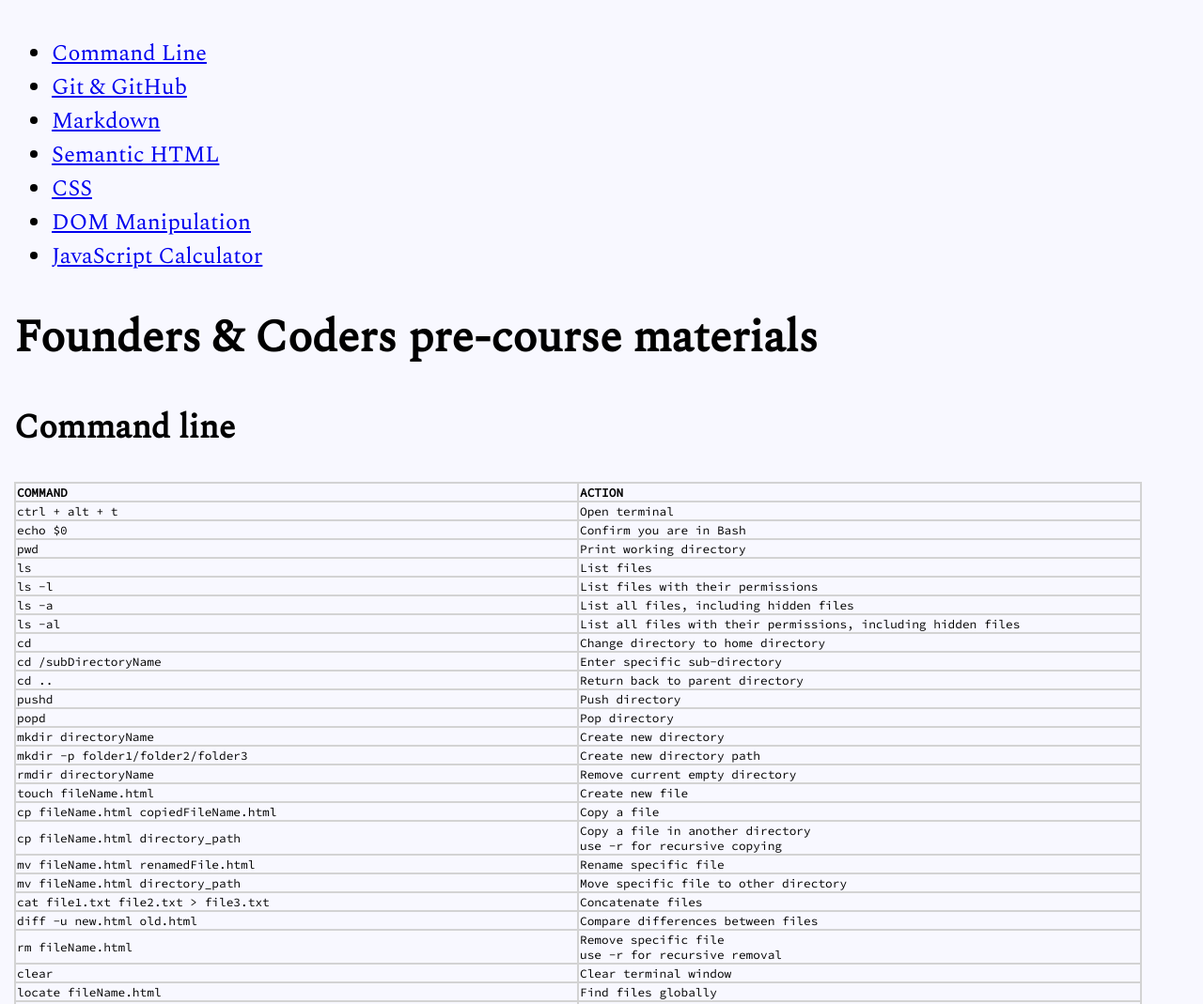
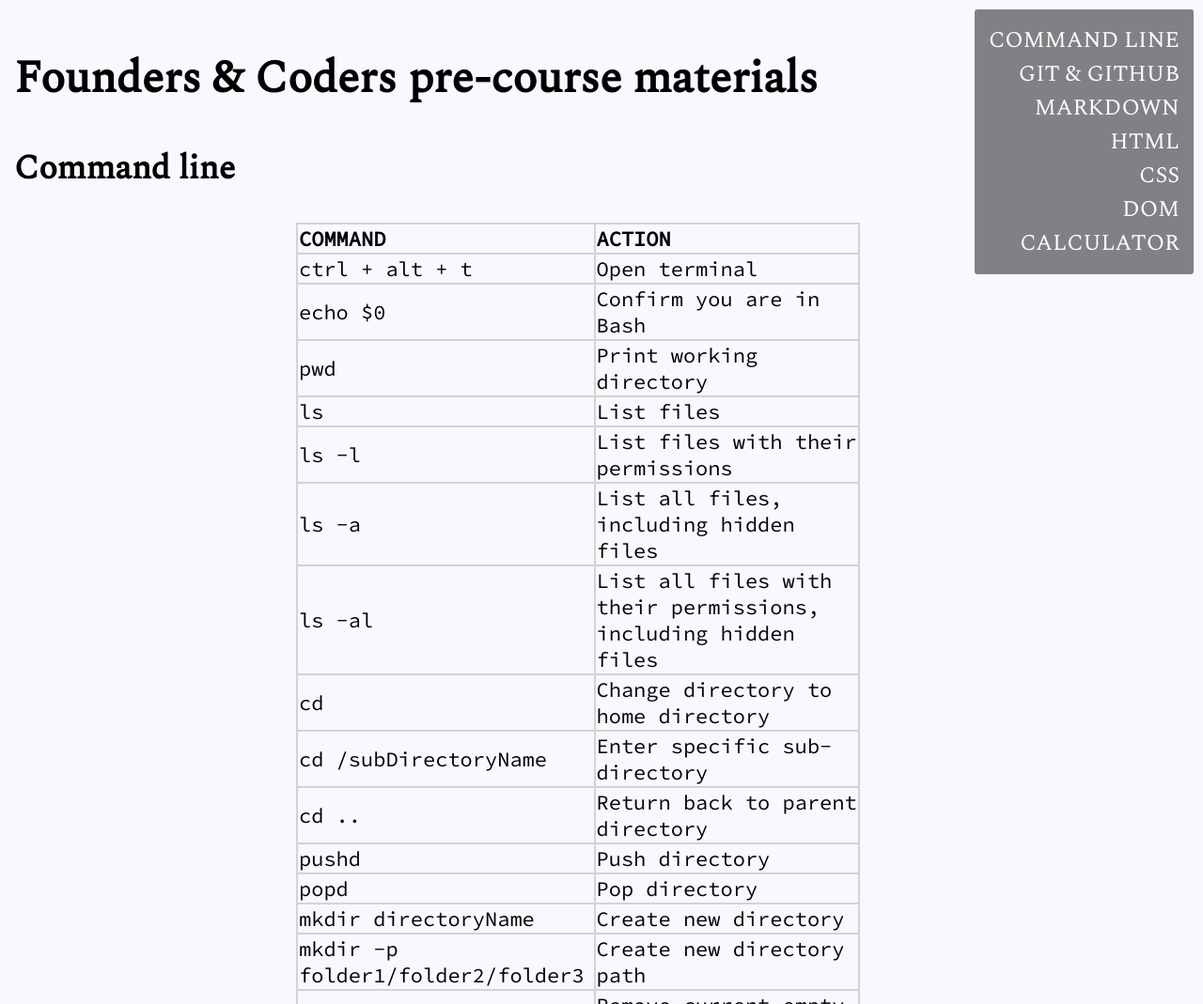
Before and after one commit to gminova/cheat-sheets, a plain HTML site: page index.html in a window 1280 px wide. Shown: the top 1069 px of the page at 94% size. Drawn offline with nearby package versions, Linux system fonts and the light colour scheme.

Commit message:
css menu, body and tables

```diff
--- a/index.html
+++ b/index.html
@@ -10,17 +10,18 @@
 
 <body>
     <nav>
-        <ul>
-            <li><a href="#bash">Command Line</a></li>
-            <li><a href="#git">Git & GitHub</a></li>
-            <li><a href="#md">Markdown</a></li>
-            <li><a href="#html">Semantic HTML</a></li>
-            <li><a href="#css">CSS</a></li>
-            <li><a href="#dom">DOM Manipulation</a></li>
-            <li><a href="#calculator">JavaScript Calculator</a></li>
+        <ul id="menu-btn" class="menu">
+            <li><a class="menu-link" href="#bash">Command Line</a></li>
+            <li><a class="menu-link" href="#git">Git & GitHub</a></li>
+            <li><a class="menu-link" href="#md">Markdown</a></li>
+            <li><a class="menu-link" href="#html">HTML</a></li>
+            <li><a class="menu-link" href="#css">CSS</a></li>
+            <li><a class="menu-link" href="#dom">DOM</a></li>
+            <li><a class="menu-link" href="#calculator">Calculator</a></li>
         </ul>
     </nav>
 </body>
+<main>
 <h1>Founders & Coders pre-course materials</h1>
 <h2 id="bash">Command line</h2>
 <table class="table">
@@ -438,7 +439,7 @@
         </tr>
     </table>
 </div>
-<h2 id="html">Semantic HTML</h2>
+<h2 id="html">HTML</h2>
 <img src="https://almosthumor.files.wordpress.com/2011/09/html5demo1.jpg" alt="semantic HTML chart">
 <table>
     <tr>
@@ -939,6 +940,8 @@
         <td>Defines a possible line-break</td>
     </tr>
 </table>
+<h2 id="css">CSS</h2>
+</main>
 <script src="script.js"></script>
 
 </html>
--- a/style.css
+++ b/style.css
@@ -2,7 +2,8 @@ html {
     margin: 0;
     padding: 0;
 }
-body{
+
+body {
     font-family: 'Spectral', serif;
     font-size: 1.5em;
     background-color: #F8F8FF;
@@ -10,22 +11,57 @@ body{
     margin: 0;
     max-width: 1200px;
 }
-table{
-    width: 100%;
-    font-size: 0.9em;
-    font-size:1vw;
+
+.menu {
+    padding: 15px 15px;
+    margin: 10px;
+    position: fixed;
+    z-index: 100;
+    top: 0;
+    right: 0;
+    list-style-type: none;
+    display: inline-block;
+    text-align: right;
+    background: lightgray;background-color: rgb(0, 0, 0);
+    background-color: rgba(0, 0, 0, 0.6);
+    color: white;
+    opacity: 0.8;
+    max-width: 250px;
+    border-radius: 3px;
 }
-table, th, td {
+
+.menu-link{
+    color: white;
+    text-decoration: none;
+    text-transform: UPPERCASE;
+}
+
+main{
+    position: relative;
+}
+
+table {
+    max-width: 600px;
+    margin: 0 auto;
+    font-size: 22px;
+}
+
+table,
+th,
+td {
     font-family: 'Source Code Pro', monospace;
     border: 2px solid lightgray;
     border-collapse: collapse;
     text-align: left;
     table-layout: fixed;
 }
-.md-table{
-    overflow-x:auto;
+
+table,
+.md-table {
+    overflow-x: auto;
 }
-.blockquote{
+
+.blockquote {
     border-left: 5px solid gray;
     padding: 10px 20px;
 }
```
